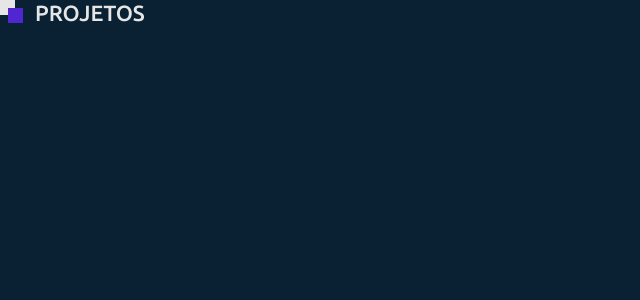
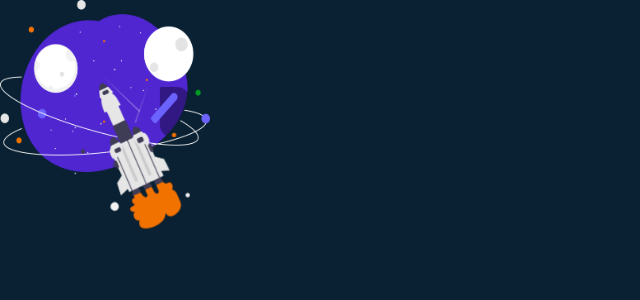
Before and after one commit to gabriela-miranda-leite/my-porfolio, a Next.js app: page / in a window 1280 px wide. Shown: the top 300 px of the page, without its empty margins (0-640 px from the left). Built offline with nearby package versions, Linux system fonts and the light colour scheme.

Commit message:
install bibliotexa simple-icons

```diff
--- a/package.json
+++ b/package.json
@@ -12,6 +12,7 @@
     "next": "12.0.3",
     "react": "17.0.2",
     "react-dom": "17.0.2",
+    "simple-icons": "^5.24.0",
     "styled-components": "^5.3.3"
   },
   "devDependencies": {
--- a/src/pages/index.tsx
+++ b/src/pages/index.tsx
@@ -1,8 +1,8 @@
 import type {NextPage} from 'next';
-import {TitleSection} from '../components/titleSection';
+import {AnimationBanner} from '../components/animationBanner';
 
 const Pages: NextPage = () => {
-  return <TitleSection title="PROJETOS" />;
+  return <AnimationBanner />;
 };
 
 export default Pages;
```
Also changed, not shown: 2 other files (tests, documents, lock files or other folders).
